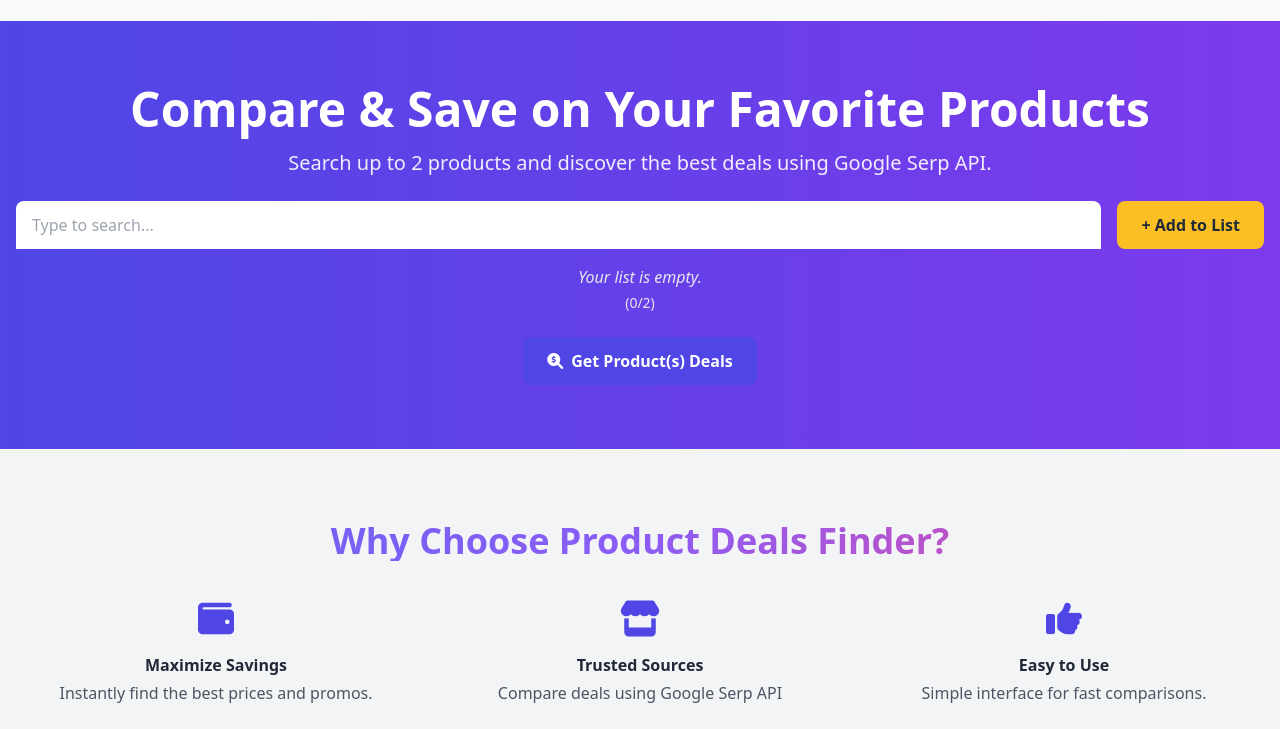
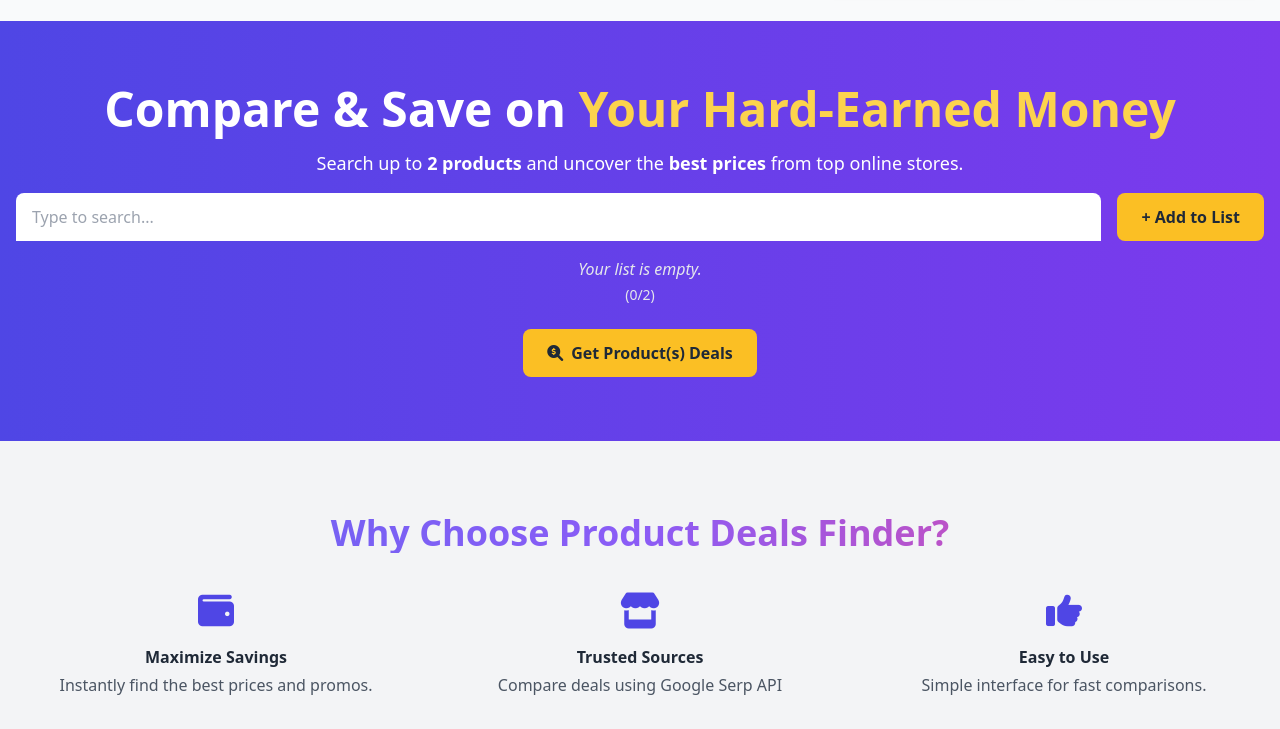
Before and after one commit to nuthanm/product-deals-app, a plain HTML site: page src/index.html in a window 1280 px wide. Shown: the part 71-800 px from the top of the page. Drawn offline with nearby package versions, Linux system fonts and the light colour scheme.

Commit message:
Enhance header messaging for clarity and impact; update button styles for better visibility and accessibility.

```diff
--- a/src/index.html
+++ b/src/index.html
@@ -63,11 +63,17 @@
       >
         <div class="container mx-auto px-4 text-center">
           <h1 class="text-3xl sm:text-4xl md:text-5xl font-extrabold mb-4">
-            Compare & Save on Your Favorite Products
+            Compare & Save on
+            <span class="text-yellow-300">Your Hard-Earned Money</span>
           </h1>
-          <p class="text-base sm:text-lg md:text-xl mb-6 opacity-90">
-            Search up to 2 products and discover the best deals using Google
-            Serp API.
+          <p class="mb-4 text-lg">
+            Search up to <strong>2 products</strong> and uncover the
+            <strong>best prices</strong>
+            from top online stores.
+          </p>
+          <p id="signed-in-note" class="mb-6 text-sm italic opacity-75 hidden">
+            Sign in to compare up to <strong>5 products per day</strong> and
+            unlock extra savings!
           </p>
 
           <!-- Input + Add Button -->
@@ -115,7 +121,7 @@
           <!-- Get Deals CTA -->
           <button
             id="get-deals"
-            class="mt-6 bg-indigo-600 text-white px-6 py-3 rounded-lg font-semibold hover:bg-indigo-700 transition disabled:opacity-50"
+            class="mt-6 bg-yellow-400 text-gray-800 px-6 py-3 rounded-lg font-semibold hover:bg-yellow-700 transition disabled:opacity-50"
             disabled
           >
             <i class="fas fa-search-dollar mr-2"></i>Get Product(s) Deals
```
